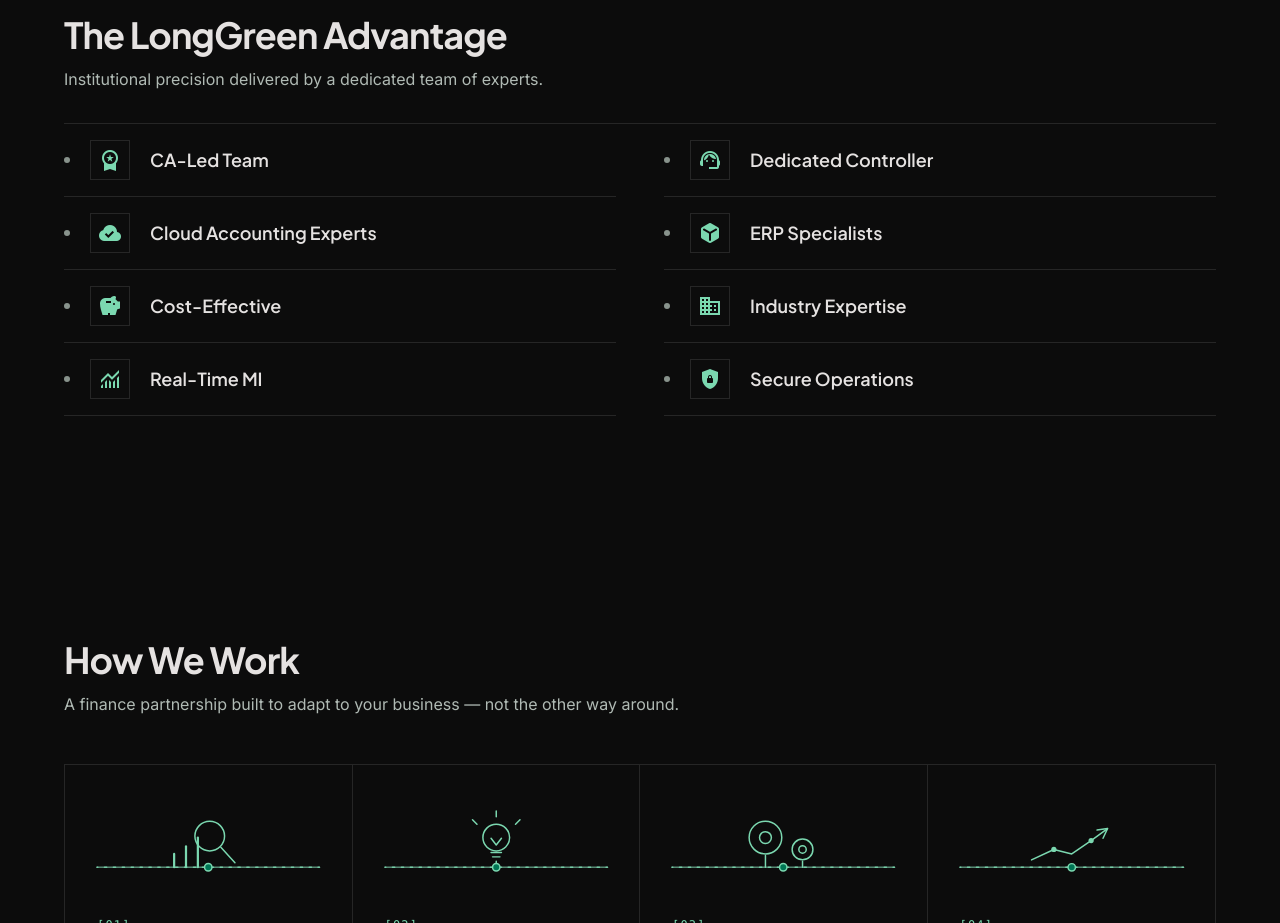
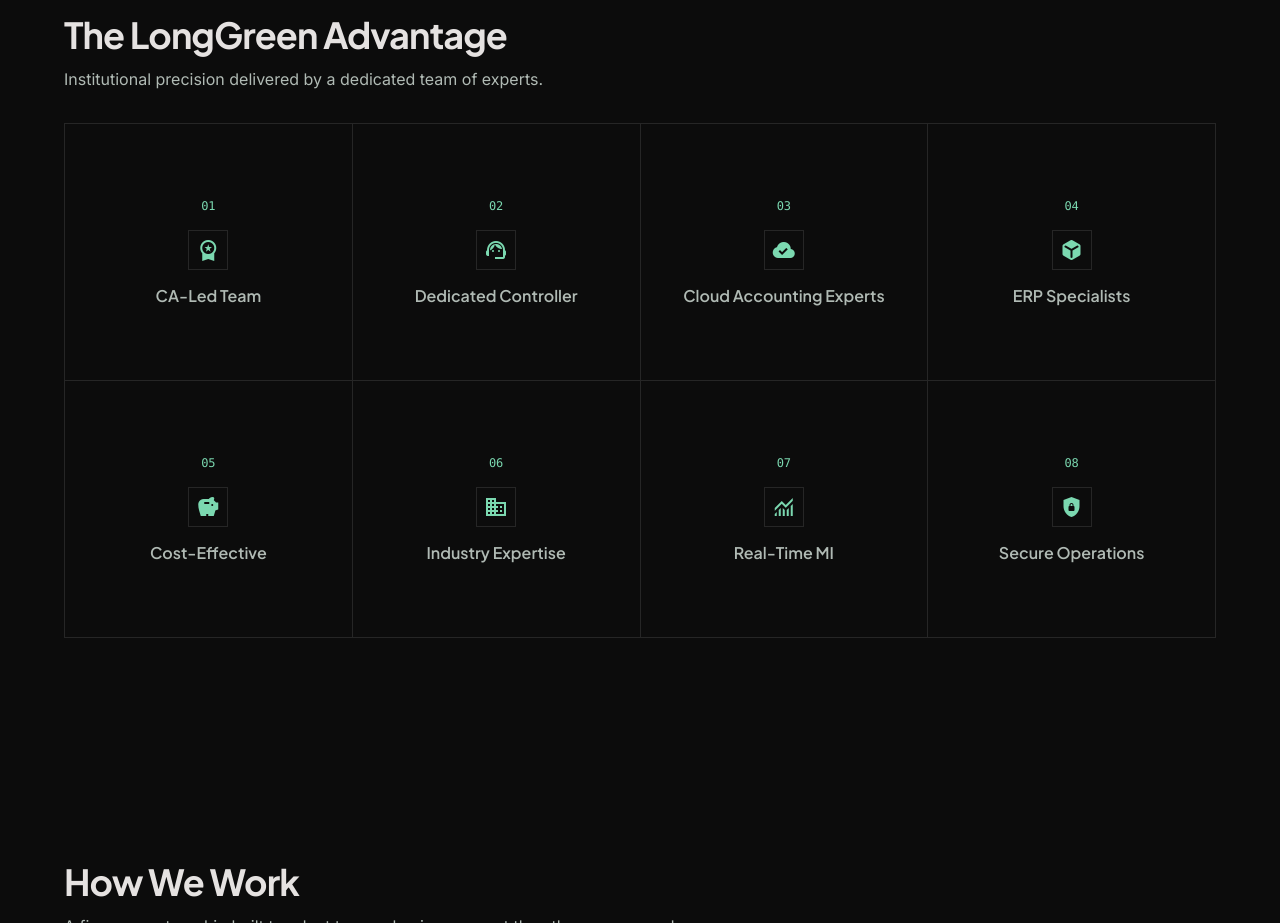
Before and after one commit to shafeehshakkir/LongGreen, a Next.js app: page / in a window 1280 px wide. Shown: the part 2320-3243 px from the top of the page. Built offline with nearby package versions, Linux system fonts and the light colour scheme.

Commit message:
fixed longgreen advantage to be like oxm

```diff
--- a/src/components/sections/AdvantageSection.tsx
+++ b/src/components/sections/AdvantageSection.tsx
@@ -1,12 +1,31 @@
+"use client"
+
+import { useState } from "react"
 import { whyChoose } from "@/content/home"
 import { Icon } from "@/components/ui/Icon"
 import { Container } from "@/components/layout/Container"
 import { Section } from "@/components/layout/Section"
+import { cn } from "@/lib/utils"
 
 /**
- * "Why Choose LongGreen" advantages — a full-width split-row list.
+ * "The LongGreen Advantage" — an interactive accordion.
+ *
+ * - md+ : horizontal accordion in two balanced rows of four. The hovered /
+ *         focused panel grows to reveal its description; the rest collapse to
+ *         vertical labels.
+ * - <md : vertical click-accordion (tap a row to reveal its description).
+ *
+ * All transitions respect prefers-reduced-motion.
  */
-export const AdvantageSection = () => (
+export const AdvantageSection = () => {
+  const advantages = whyChoose.advantages
+  // Start fully collapsed; a panel only expands while hovered / focused
+  const [activeDesktop, setActiveDesktop] = useState<number | null>(null)
+  const [openMobile, setOpenMobile] = useState<number | null>(0)
+
+  const rows = [advantages.slice(0, 4), advantages.slice(4, 8)]
+
+  return (
     <Section>
       <Container>
         <div className="mb-8 max-w-2xl">
@@ -16,26 +35,139 @@ export const AdvantageSection = () => (
           <p className="text-base text-muted">{whyChoose.subheading}</p>
         </div>
 
-      <ul className="grid grid-cols-1 border-t border-edge md:grid-cols-2 md:gap-x-12">
-        {whyChoose.advantages.map((advantage) => (
-          <li
+        {/* ---------- Desktop / tablet: horizontal accordion ---------- */}
+        <div
+          className="hidden flex-col gap-px border border-edge bg-edge md:flex"
+          onMouseLeave={() => setActiveDesktop(null)}
+          onBlur={(event) => {
+            if (!event.currentTarget.contains(event.relatedTarget as Node)) {
+              setActiveDesktop(null)
+            }
+          }}
+        >
+          {rows.map((row, rowIndex) => (
+            <div key={rowIndex} className="flex gap-px bg-edge">
+              {row.map((advantage, columnIndex) => {
+                const index = rowIndex * 4 + columnIndex
+                const isActive = activeDesktop === index
+
+                return (
+                  <button
                     key={advantage.title}
-            className="group flex items-center gap-5 border-b border-edge py-4 transition-colors duration-200 hover:bg-surface/60"
+                    type="button"
+                    aria-expanded={isActive}
+                    aria-label={`${advantage.title}. ${advantage.description}`}
+                    onMouseEnter={() => setActiveDesktop(index)}
+                    onFocus={() => setActiveDesktop(index)}
+                    onClick={() => setActiveDesktop(index)}
+                    style={{ flexGrow: isActive ? 6 : 1 }}
+                    className={cn(
+                      "group relative h-64 min-w-0 basis-0 overflow-hidden bg-canvas text-left outline-none",
+                      "transition-[flex-grow] duration-[900ms] ease-out motion-reduce:transition-none",
+                      isActive ? "bg-surface" : "hover:bg-surface/60",
+                      "focus-visible:ring-1 focus-visible:ring-inset focus-visible:ring-brand-bright"
+                    )}
                   >
-            {/* Animated bullet — dot expands into a brand dash on hover */}
+                    {/* Collapsed label — horizontal, wrapping, centered */}
                     <span
-              aria-hidden="true"
-              className="h-1.5 w-1.5 shrink-0 rounded-full bg-faint transition-all duration-300 ease-out group-hover:w-6 group-hover:bg-brand-bright"
-            />
-            <span className="flex h-10 w-10 shrink-0 items-center justify-center border border-edge bg-canvas transition-colors duration-200 group-hover:border-brand/40 group-hover:bg-brand/10">
+                      className={cn(
+                        "absolute inset-0 flex flex-col items-center justify-center gap-4 px-2 text-center transition-opacity duration-300",
+                        "motion-reduce:transition-none",
+                        isActive ? "opacity-0" : "opacity-100"
+                      )}
+                    >
+                      <span className="font-mono text-xs text-brand-bright">
+                        {`0${index + 1}`}
+                      </span>
+                      <span className="flex h-10 w-10 items-center justify-center border border-edge bg-canvas">
                         <Icon name={advantage.icon} className="text-[22px] text-brand-bright" filled />
                       </span>
-            <h3 className="font-display text-base font-semibold text-foreground transition-transform duration-300 ease-out group-hover:translate-x-1 md:text-lg">
+                      <span className="font-display text-base font-semibold leading-tight text-muted group-hover:text-foreground">
                         {advantage.title}
-            </h3>
+                      </span>
+                    </span>
+
+                    {/* Expanded content */}
+                    <span
+                      className={cn(
+                        "absolute inset-0 flex flex-col justify-between p-8 transition-opacity duration-500",
+                        "motion-reduce:transition-none",
+                        isActive
+                          ? "opacity-100 delay-[350ms]"
+                          : "pointer-events-none opacity-0"
+                      )}
+                    >
+                      <span className="font-mono text-xs text-brand-bright">
+                        {`0${index + 1}`}
+                      </span>
+                      <span className="block">
+                        <span className="flex h-12 w-12 items-center justify-center border border-brand/40 bg-brand/10">
+                          <Icon
+                            name={advantage.icon}
+                            className="text-[26px] text-brand-bright"
+                            filled
+                          />
+                        </span>
+                        <span className="mt-5 block font-display text-xl font-semibold text-foreground">
+                          {advantage.title}
+                        </span>
+                        <span className="mt-2 block max-w-sm text-sm leading-relaxed text-muted">
+                          {advantage.description}
+                        </span>
+                      </span>
+                    </span>
+                  </button>
+                )
+              })}
+            </div>
+          ))}
+        </div>
+
+        {/* ---------- Mobile: vertical click-accordion ---------- */}
+        <ul className="border-t border-edge md:hidden">
+          {advantages.map((advantage, index) => {
+            const isOpen = openMobile === index
+
+            return (
+              <li key={advantage.title} className="border-b border-edge">
+                <button
+                  type="button"
+                  aria-expanded={isOpen}
+                  onClick={() =>
+                    setOpenMobile((current) => (current === index ? null : index))
+                  }
+                  className="flex w-full items-center gap-4 py-4 text-left"
+                >
+                  <span className="flex h-10 w-10 shrink-0 items-center justify-center border border-edge bg-canvas">
+                    <Icon name={advantage.icon} className="text-[22px] text-brand-bright" filled />
+                  </span>
+                  <span className="flex-1 font-display text-base font-semibold text-foreground">
+                    {advantage.title}
+                  </span>
+                  <Icon
+                    name="expand_more"
+                    className={cn(
+                      "text-[22px] text-brand-bright transition-transform duration-300 motion-reduce:transition-none",
+                      isOpen && "rotate-180"
+                    )}
+                  />
+                </button>
+
+                <div
+                  className={cn(
+                    "grid transition-[grid-template-rows,opacity] duration-300 ease-out motion-reduce:transition-none",
+                    isOpen ? "grid-rows-[1fr] opacity-100" : "grid-rows-[0fr] opacity-0"
+                  )}
+                >
+                  <p className="overflow-hidden pb-4 pl-14 text-sm leading-relaxed text-muted">
+                    {advantage.description}
+                  </p>
+                </div>
               </li>
-        ))}
+            )
+          })}
         </ul>
       </Container>
     </Section>
   )
+}
```
Lines whose indentation alone changed are shown as unchanged.
